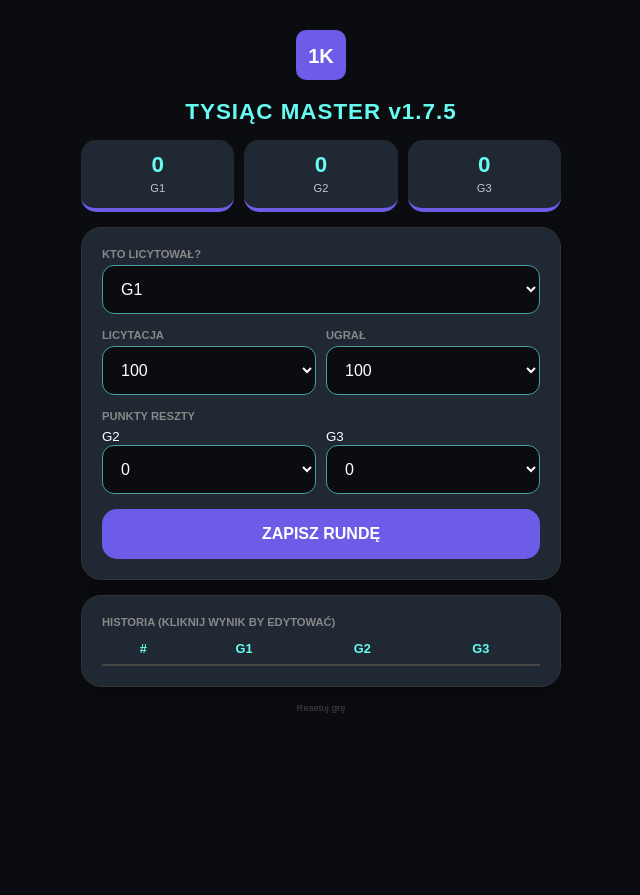
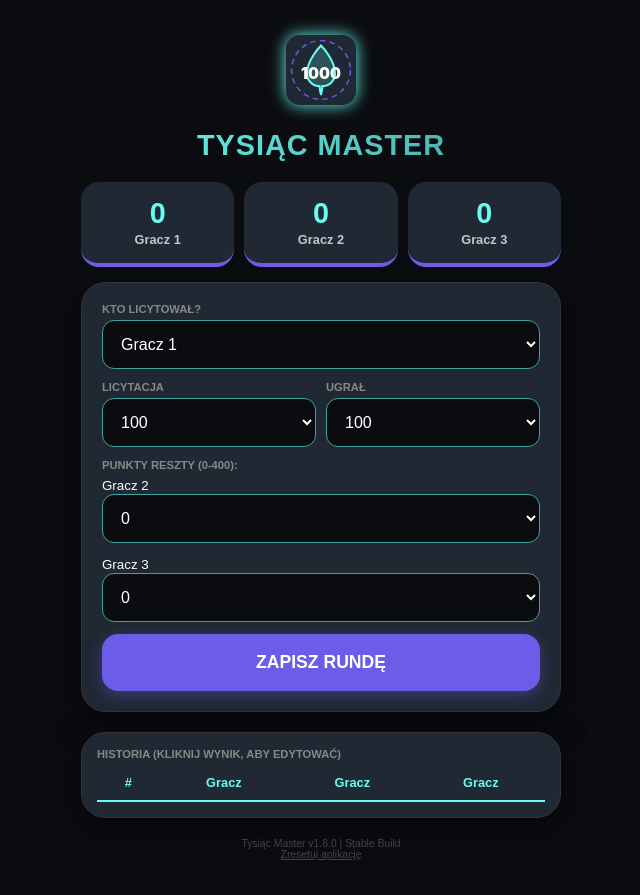
Before and after one commit to MareczekiAla/Tysi-c, a plain HTML site: page index.html in a window 1280 px wide. Both pictures are taken after a click on the button "ROZPOCZNIJ GRĘ". Shown: the whole page, without its empty margins (319-959 px from the left). Before the commit the page ends 800 px from the top, so only its background shows below. Drawn offline with Linux system fonts and the light colour scheme.

Commit message:
Update index.html

```diff
--- a/index.html
+++ b/index.html
@@ -3,174 +3,269 @@
 <head>
     <meta charset="UTF-8">
     <meta name="viewport" content="width=device-width, initial-scale=1.0, maximum-scale=1.0, user-scalable=no">
-    <title>Tysiąc Master v1.7.5</title>
+    <title>Tysiąc Master v1.8.0</title>
 
     <link rel="manifest" href="manifest.json">
     <meta name="theme-color" content="#6c5ce7">
     <meta name="mobile-web-app-capable" content="yes">
     <meta name="apple-mobile-web-app-status-bar-style" content="black-translucent">
 
+    <link rel="apple-touch-icon" href="https://img.itch.zone/aW1nLzE5OTQ0MjUwLnBuZw==/original/k466N%2B.png">
+
     <style>
         :root { --primary: #6c5ce7; --bg: #0b0c10; --card: #1f2833; --text: #ffffff; --accent: #66fcf1; }
         * { box-sizing: border-box; -webkit-tap-highlight-color: transparent; margin: 0; padding: 0; }
-        body { font-family: sans-serif; background: var(--bg); color: var(--text); padding: 15px; display: flex; flex-direction: column; align-items: center; }
+        body { font-family: sans-serif; background: var(--bg); color: var(--text); padding: 15px; display: flex; flex-direction: column; align-items: center; min-height: 100vh; }
         .app { width: 100%; max-width: 480px; }
-        .logo { text-align: center; margin: 15px 0; }
-        h1 { text-align: center; color: var(--accent); margin-bottom: 15px; font-size: 1.4rem; letter-spacing: 1px; }
-        .card { background: var(--card); padding: 20px; border-radius: 20px; margin-bottom: 15px; border: 1px solid #333; box-shadow: 0 4px 15px rgba(0,0,0,0.3); }
+
+        /* Nowe Logo SVG */
+        .logo { text-align: center; margin: 20px 0; }
+        .app-icon-svg { width: 70px; height: 70px; filter: drop-shadow(0 0 8px var(--accent)); }
+
+        h1 { text-align: center; font-weight: 900; background: linear-gradient(to right, #66fcf1, #45a29e); -webkit-background-clip: text; -webkit-text-fill-color: transparent; margin-bottom: 20px; font-size: 1.8rem; letter-spacing: 1px; }
+
+        .setup-card, .round-form, .history-card { background: var(--card); padding: 20px; border-radius: 24px; box-shadow: 0 10px 30px rgba(0,0,0,0.5); margin-bottom: 20px; border: 1px solid #333; }
         label { display: block; font-size: 0.7rem; margin-bottom: 5px; color: #888; font-weight: bold; text-transform: uppercase; }
-        input, select { width: 100%; padding: 14px; background: #0b0c10; border: 1px solid #45a29e; color: white; border-radius: 12px; font-size: 1rem; margin-bottom: 15px; }
-        .score-board { display: grid; grid-template-columns: repeat(auto-fit, minmax(80px, 1fr)); gap: 10px; margin-bottom: 15px; }
-        .score-item { background: #1f2833; padding: 12px; border-radius: 15px; text-align: center; border-bottom: 4px solid var(--primary); }
-        .score-val { display: block; font-size: 1.4rem; font-weight: bold; color: var(--accent); }
-        .score-name { font-size: 0.7rem; color: #c5c6c7; text-transform: uppercase; }
-        .btn { background: var(--primary); color: white; border: none; width: 100%; padding: 16px; border-radius: 15px; font-weight: bold; font-size: 1rem; cursor: pointer; transition: 0.2s; }
+        input, select { width: 100%; padding: 14px; background: #0b0c10; border: 1px solid #45a29e; color: white; border-radius: 12px; font-size: 1rem; margin-bottom: 12px; }
+
+        .score-board { display: grid; grid-template-columns: repeat(auto-fit, minmax(100px, 1fr)); gap: 10px; margin-bottom: 15px; }
+        .score-item { background: #1f2833; padding: 15px; border-radius: 18px; text-align: center; border-bottom: 4px solid var(--primary); cursor: pointer; transition: 0.2s; }
+        .score-item:active { transform: scale(0.95); }
+        .score-val { display: block; font-size: 1.8rem; font-weight: 900; color: var(--accent); pointer-events: none; }
+        .score-name { font-size: 0.8rem; font-weight: bold; color: #c5c6c7; pointer-events: none; }
+
+        .btn { background: var(--primary); color: white; border: none; width: 100%; padding: 18px; border-radius: 16px; font-weight: 900; font-size: 1.1rem; cursor: pointer; box-shadow: 0 4px 15px rgba(108, 92, 231, 0.4); transition: 0.2s; }
+        .btn:active { transform: scale(0.98); opacity: 0.9; }
+
         .grid-2 { display: grid; grid-template-columns: 1fr 1fr; gap: 10px; }
-        .history { overflow-y: auto; max-height: 250px; font-size: 0.8rem; }
-        table { width: 100%; border-collapse: collapse; text-align: center; }
-        th { color: var(--accent); padding: 8px; border-bottom: 2px solid #444; position: sticky; top: 0; background: var(--card); }
-        td { padding: 10px; border-bottom: 1px solid #333; cursor: pointer; }
         .hidden { display: none !important; }
+
+        /* Tabela historii */
+        .history-card { overflow-x: auto; padding: 15px; max-height: 250px; overflow-y: auto; }
+        table { width: 100%; border-collapse: collapse; font-size: 0.8rem; }
+        th { border-bottom: 2px solid var(--accent); padding: 10px; text-align: center; color: var(--accent); position: sticky; top: 0; background: var(--card); z-index: 10; }
+        td { padding: 12px; text-align: center; border-bottom: 1px solid #333; cursor: pointer; }
+        td:hover { background: rgba(102, 252, 241, 0.1); }
+
+        .footer { text-align: center; font-size: 0.65rem; color: #444; margin: 20px 0; width: 100%; }
     </style>
 </head>
 <body>
 
 <div class="app">
     <div class="logo">
-        <svg width="50" height="50" viewBox="0 0 100 100">
-            <rect width="100" height="100" rx="20" fill="#6c5ce7"/>
-            <text x="50" y="65" text-anchor="middle" fill="white" font-size="40" font-weight="bold">1K</text>
+        <svg class="app-icon-svg" viewBox="0 0 100 100" fill="none" xmlns="http://www.w3.org/2000/svg">
+            <rect width="100" height="100" rx="20" fill="#1f2833"/>
+            <path d="M50 15C50 15 30 35 30 55C30 65 38 73 48 73C48 73 49 85 50 85C51 85 52 73 52 73C62 73 70 65 70 55C70 35 50 15 50 15Z" fill="#66fcf1" opacity="0.2"/>
+            <path d="M50 15C50 15 30 35 30 55C30 65 38 73 48 73C48 73 49 85 50 85C51 85 52 73 52 73C62 73 70 65 70 55C70 35 50 15 50 15Z" stroke="#66fcf1" stroke-width="3"/>
+            <text x="50%" y="57%" dominant-baseline="middle" text-anchor="middle" fill="#ffffff" font-family="Inter, sans-serif" font-weight="900" font-size="22">1000</text>
+            <circle cx="50" cy="50" r="42" stroke="#6c5ce7" stroke-width="2" stroke-dasharray="8 6"/>
         </svg>
     </div>
-    <h1>TYSIĄC MASTER v1.7.5</h1>
 
-    <div id="screen-start" class="card">
-        <label>Tryb gry</label>
-        <select id="mode" onchange="initNames()">
-            <option value="3">3 Graczy</option>
-            <option value="2">2 Pary</option>
+    <h1>TYSIĄC MASTER</h1>
+
+    <div id="screen-start" class="setup-card">
+        <label>Tryb rozgrywki</label>
+        <select id="gameMode" onchange="renderNameInputs()">
+            <option value="3">3 Graczy (Klasyczny)</option>
+            <option value="2">2 Pary (Na krzyż)</option>
         </select>
-        <div id="name-fields"></div>
-        <button class="btn" onclick="start()">ROZPOCZNIJ GRĘ</button>
+        <div id="nameInputsArea"></div>
+        <button class="btn" onclick="startGame()">ROZPOCZNIJ GRĘ</button>
     </div>
 
     <div id="screen-game" class="hidden">
         <div id="board" class="score-board"></div>
 
-        <div class="card">
+        <div class="round-form">
             <label>Kto licytował?</label>
-            <select id="bidder" onchange="renderOthers()"></select>
+            <select id="bidderSelect" onchange="updateOthersFields()"></select>
+
             <div class="grid-2">
-                <div><label>Licytacja</label><select id="val-bid"></select></div>
-                <div><label>Ugrał</label><select id="val-got"></select></div>
+                <div><label>Licytacja</label><select id="bidAmt"></select></div>
+                <div><label>Ugrał</label><select id="getAmt"></select></div>
             </div>
-            <div id="others-area"></div>
-            <button class="btn" onclick="saveRound()">ZAPISZ RUNDĘ</button>
+
+            <div id="othersFields"></div>
+            <button class="btn" onclick="addRound()">ZAPISZ RUNDĘ</button>
         </div>
 
-        <div class="card">
-            <label>Historia (kliknij wynik by edytować)</label>
-            <div class="history">
-                <table>
-                    <thead id="h-head"></thead>
-                    <tbody id="h-body"></tbody>
-                </table>
-            </div>
+        <div class="history-card">
+            <label>Historia (kliknij wynik, aby edytować)</label>
+            <table id="historyTable">
+                <thead id="historyHead"></thead>
+                <tbody id="historyBody"></tbody>
+            </table>
         </div>
-        <p style="text-align:center; font-size:0.6rem; color:#444; margin: 15px 0;" onclick="location.reload()">Resetuj grę</p>
+
+        <div class="footer">
+            Tysiąc Master v1.8.0 | Stable Build<br>
+            <span onclick="location.reload()" style="text-decoration: underline; cursor:pointer;">Zresetuj aplikację</span>
+        </div>
     </div>
 </div>
 
 <script>
-    let g_names = [], g_scores = [], g_logs = [];
+    let scores = [];
+    let names = [];
+    let roundLogs = [];
 
-    function initNames() {
-        const count = document.getElementById('mode').value;
-        const div = document.getElementById('name-fields');
-        div.innerHTML = '';
-        for(let i=0; i<count; i++) {
-            div.innerHTML += `<input type="text" class="name-in" placeholder="Imię ${i+1}">`;
+    // Inicjalizacja list wyboru punktów
+    const bSel = document.getElementById('bidAmt'), gSel = document.getElementById('getAmt');
+    for(let i=100; i<=400; i+=10) bSel.innerHTML += `<option value="${i}">${i}</option>`;
+    for(let i=0; i<=400; i+=10) gSel.innerHTML += `<option value="${i}">${i}</option>`;
+    gSel.innerHTML += `<option value="0">0</option>`; // Opcja ugrania zera
+    gSel.value = "100";
+
+    // Dynamiczne generowanie pól imion
+    function renderNameInputs() {
+        const mode = parseInt(document.getElementById('gameMode').value);
+        const container = document.getElementById('nameInputsArea');
+        container.innerHTML = `<label style="margin-top:10px; display:block;">Imiona:</label>`;
+        for(let i=0; i<mode; i++) {
+            const label = mode === 2 ? `Para ${i+1}` : `Gracz ${i+1}`;
+            container.innerHTML += `<input type="text" class="name-input" placeholder="${label}">`;
         }
     }
 
-    function initPoints() {
-        const b = document.getElementById('val-bid'), g = document.getElementById('val-got');
-        for(let i=100; i<=400; i+=10) { b.innerHTML += `<option value="${i}">${i}</option>`; g.innerHTML += `<option value="${i}">${i}</option>`; }
-        g.innerHTML += `<option value="0">0</option>`;
-        g.value = "100";
+    // Uruchomienie gry
+    function startGame() {
+        const inputElements = document.querySelectorAll('.name-input');
+        const mode = parseInt(document.getElementById('gameMode').value);
+        names = [];
+        inputElements.forEach((el, i) => {
+            names.push(el.value.trim() || (mode === 2 ? `Para ${i+1}` : `Gracz ${i+1}`));
+        });
+
+        scores = new Array(names.length).fill(0);
+
+        // Nagłówek tabeli historii
+        let headHtml = `<tr><th>#</th>`;
+        names.forEach(n => headHtml += `<th>${n.substring(0,5)}</th>`); // Skrócone imiona w tabeli
+        headHtml += `</tr>`;
+        document.getElementById('historyHead').innerHTML = headHtml;
+
+        document.getElementById('screen-start').classList.add('hidden');
+        document.getElementById('screen-game').classList.remove('hidden');
+        refreshUI();
     }
 
-    function start() {
-        const ins = document.querySelectorAll('.name-in');
-        g_names = Array.from(ins).map((el, i) => el.value.trim() || "G" + (i+1));
-        g_scores = new Array(g_names.length).fill(0);
-        document.getElementById('screen-start').classList.add('hidden');
-        document.getElementById('screen-game').classList.remove('hidden');
-        document.getElementById('h-head').innerHTML = `<tr><th>#</th>${g_names.map(n => `<th>${n.substring(0,5)}</th>`).join('')}</tr>`;
-        renderAll();
-    }
-
+    // Przeliczanie sumy na podstawie historii (kluczowe dla edycji)
     function calculateTotal() {
-        g_scores = new Array(g_names.length).fill(0);
-        g_logs.forEach(round => {
-            round.forEach((val, i) => { g_scores[i] += val; });
+        scores = new Array(names.length).fill(0);
+        roundLogs.forEach(round => {
+            round.forEach((val, i) => {
+                scores[i] += val;
+            });
         });
     }
 
-    function renderAll() {
-        calculateTotal();
-        document.getElementById('board').innerHTML = g_names.map((n, i) => `
-            <div class="score-item">
-                <span class="score-val">${g_scores[i]}</span>
-                <span class="score-name">${n}</span>
-            </div>`).join('');
+    // Odświeżanie całego interfejsu
+    function refreshUI() {
+        calculateTotal(); // Najpierw przelicz sumę
 
-        const bSelect = document.getElementById('bidder');
-        const prev = bSelect.value;
-        bSelect.innerHTML = g_names.map((n, i) => `<option value="${i}">${n}</option>`).join('');
-        if(prev !== "") bSelect.value = prev;
+        const board = document.getElementById('board'), bdr = document.getElementById('bidderSelect');
+        board.innerHTML = ""; bdr.innerHTML = "";
 
-        renderOthers();
+        names.forEach((name, i) => {
+            // Kafelki wyników (kliknięcie edytuje sumę - rzadziej używane, ale zostawiam)
+            board.innerHTML += `
+                <div class="score-item" onclick="manualEditTotal(${i})">
+                    <span class="score-val">${scores[i]}</span>
+                    <span class="score-name">${name}</span>
+                </div>`;
+            // Lista licytującego
+            bdr.innerHTML += `<option value="${i}">${name}</option>`;
+        });
+
+        updateOthersFields();
         renderHistory();
     }
 
-    function renderOthers() {
-        const bIdx = document.getElementById('bidder').value || 0;
-        const area = document.getElementById('others-area');
-        area.innerHTML = '<label>Punkty reszty</label><div class="grid-2">' +
-            g_names.map((n, i) => i != bIdx ? `<div><small>${n}</small><select class="o-val" data-idx="${i}">
-                <option value="0">0</option>${[10,20,30,40,50,60,70,80,90,100,120,150,200].map(v=>`<option value="${v}">${v}</option>`).join('')}
-            </select></div>` : '').join('') + '</div>';
+    // Dynamiczne pola dla przeciwników
+    function updateOthersFields() {
+        const bIdx = document.getElementById('bidderSelect').value || 0;
+        const container = document.getElementById('othersFields');
+        container.innerHTML = `<label>Punkty reszty (0-400):</label><div class="grid-2">`;
+        names.forEach((name, i) => {
+            if(i != bIdx) { // i jest różne od bIdx (używam != bo bidderSelect.value to string)
+                container.innerHTML += `<div><small>${name}</small><select class="other-p" data-idx="${i}">
+                    <option value="0">0</option>${[10,20,30,40,50,60,70,80,90,100,120,150,180,200,250,300].map(v=>`<option value="${v}">${v}</option>`).join('')}
+                </select></div>`;
+            }
+        });
+        container.innerHTML += `</div>`;
     }
 
-    function saveRound() {
-        const bIdx = document.getElementById('bidder').value;
-        const bid = parseInt(document.getElementById('val-bid').value);
-        const got = parseInt(document.getElementById('val-got').value);
-        let delta = new Array(g_names.length).fill(0);
-        delta[bIdx] = (got >= bid) ? got : -bid;
-        document.querySelectorAll('.o-val').forEach(s => { delta[s.dataset.idx] = parseInt(s.value); });
-        g_logs.push(delta);
-        renderAll();
+    // Zapisywanie rundy
+    function addRound() {
+        let currentRoundDelta = new Array(names.length).fill(0);
+        const bIdx = parseInt(document.getElementById('bidderSelect').value);
+        const bid = parseInt(bSel.value), got = parseInt(gSel.value);
+
+        // Punkty licytującego
+        const bidderPoints = (got >= bid) ? got : -bid;
+        currentRoundDelta[bIdx] = bidderPoints;
+
+        // Punkty reszty
+        document.querySelectorAll('.other-p').forEach(sel => {
+            currentRoundDelta[parseInt(sel.dataset.idx)] = parseInt(sel.value);
+        });
+
+        roundLogs.push(currentRoundDelta);
+        refreshUI();
     }
 
+    // Renderowanie tabeli historii z obsługą edycji
     function renderHistory() {
-        document.getElementById('h-body').innerHTML = g_logs.map((r, rIdx) => `<tr>
-            <td>${rIdx+1}</td>${r.map((v, pIdx) => `
-                <td onclick="editLog(${rIdx}, ${pIdx})" style="color:${v<0?'#ff7675':v>0?'#55efc4':'#888'}">${v}</td>
-            `).join('')}
-        </tr>`).join('');
+        const body = document.getElementById('historyBody');
+        body.innerHTML = "";
+        roundLogs.forEach((round, roundIndex) => {
+            let rowHtml = `<tr><td style="color:#888; font-weight:bold;">${roundIndex + 1}</td>`;
+            round.forEach((val, playerIndex) => {
+                const color = val < 0 ? "#ff7675" : (val > 0 ? "#55efc4" : "#888");
+                // Dodajemy onclick do komórki, aby edytować konkretny wynik
+                rowHtml += `<td onclick="editRoundLog(${roundIndex}, ${playerIndex})" style="color: ${color}; font-weight:bold;">${val > 0 ? '+'+val : val}</td>`;
+            });
+            rowHtml += `</tr>`;
+            body.innerHTML += rowHtml;
+        });
+
+        // Auto-scroll tabeli na dół
+        const container = document.querySelector('.history-card');
+        container.scrollTop = container.scrollHeight;
     }
 
-    function editLog(rIdx, pIdx) {
-        let newVal = prompt(`Runda ${rIdx+1}, ${g_names[pIdx]}:`, g_logs[rIdx][pIdx]);
-        if(newVal !== null) {
-            g_logs[rIdx][pIdx] = parseInt(newVal) || 0;
-            renderAll();
+    // Funkcja edycji konkretnego wpisu w historii
+    function editRoundLog(roundIdx, playerIdx) {
+        let currentVal = roundLogs[roundIdx][playerIdx];
+        let newVal = prompt(`Runda ${roundIdx + 1}, edycja dla ${names[playerIdx]}:`, currentVal);
+
+        if (newVal !== null && !isNaN(parseInt(newVal))) {
+            roundLogs[roundIdx][playerIdx] = parseInt(newVal);
+            refreshUI(); // Przeliczy sumy i odświeży widok
         }
     }
 
-    initNames();
+    // Ręczna edycja sumy końcowej (rzadziej używane przy edycji historii)
+    function manualEditTotal(idx) {
+        let val = prompt(`Ręczna korekta sumy dla ${names[idx]}:`, scores[idx]);
+        if (val !== null && !isNaN(parseInt(val))) {
+            // Aby edycja sumy działała przy systemie opartym na logach,
+            // musimy dodać "rundę korygującą"
+            let diff = parseInt(val) - scores[idx];
+            if(diff !== 0) {
+                let correctionRound = new Array(names.length).fill(0);
+                correctionRound[idx] = diff;
+                roundLogs.push(correctionRound);
+                refreshUI();
+            }
+        }
+    }
+
+    // Inicjalizacja przy ładowaniu strony
+    renderNameInputs();
     initPoints();
 </script>
 </body>
```
